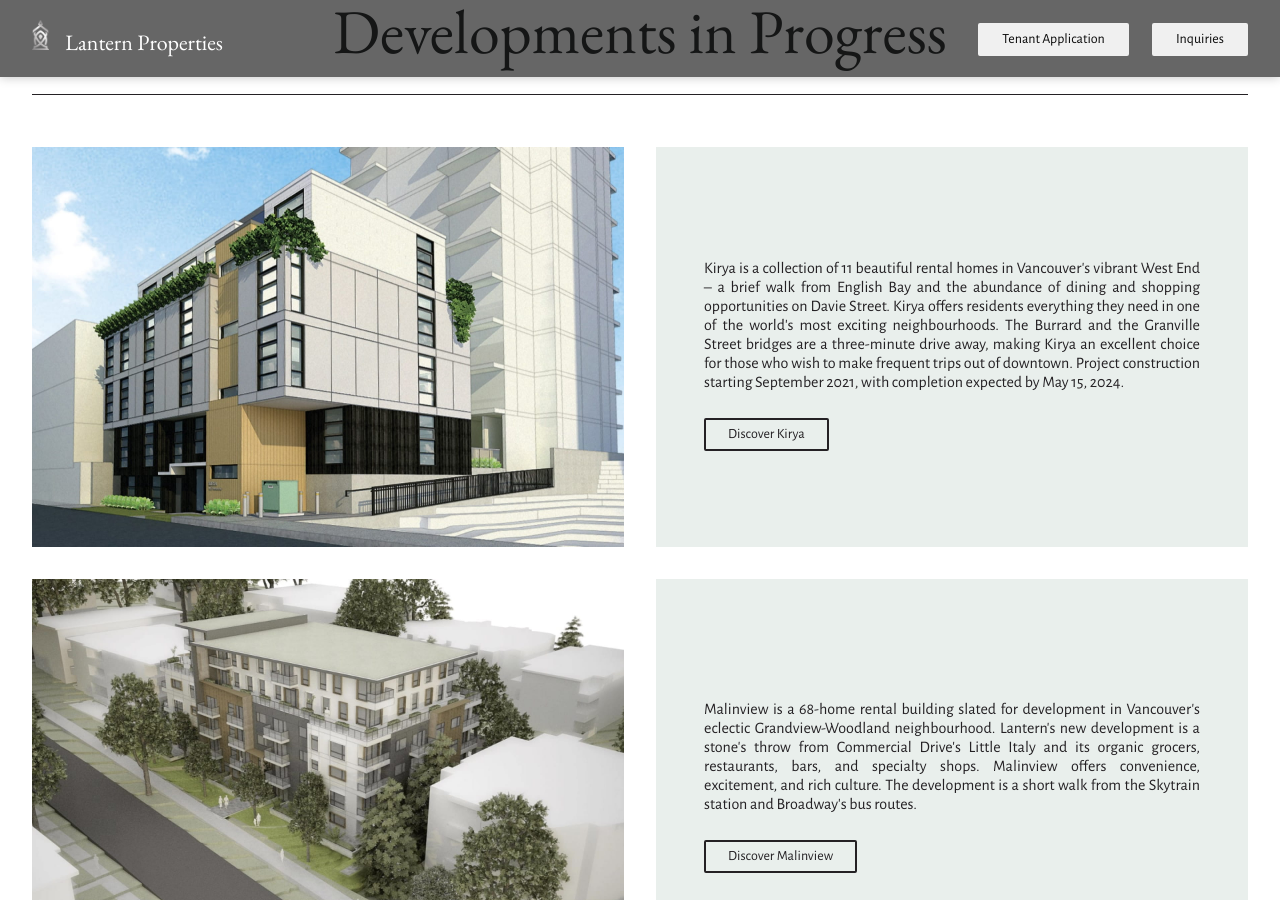
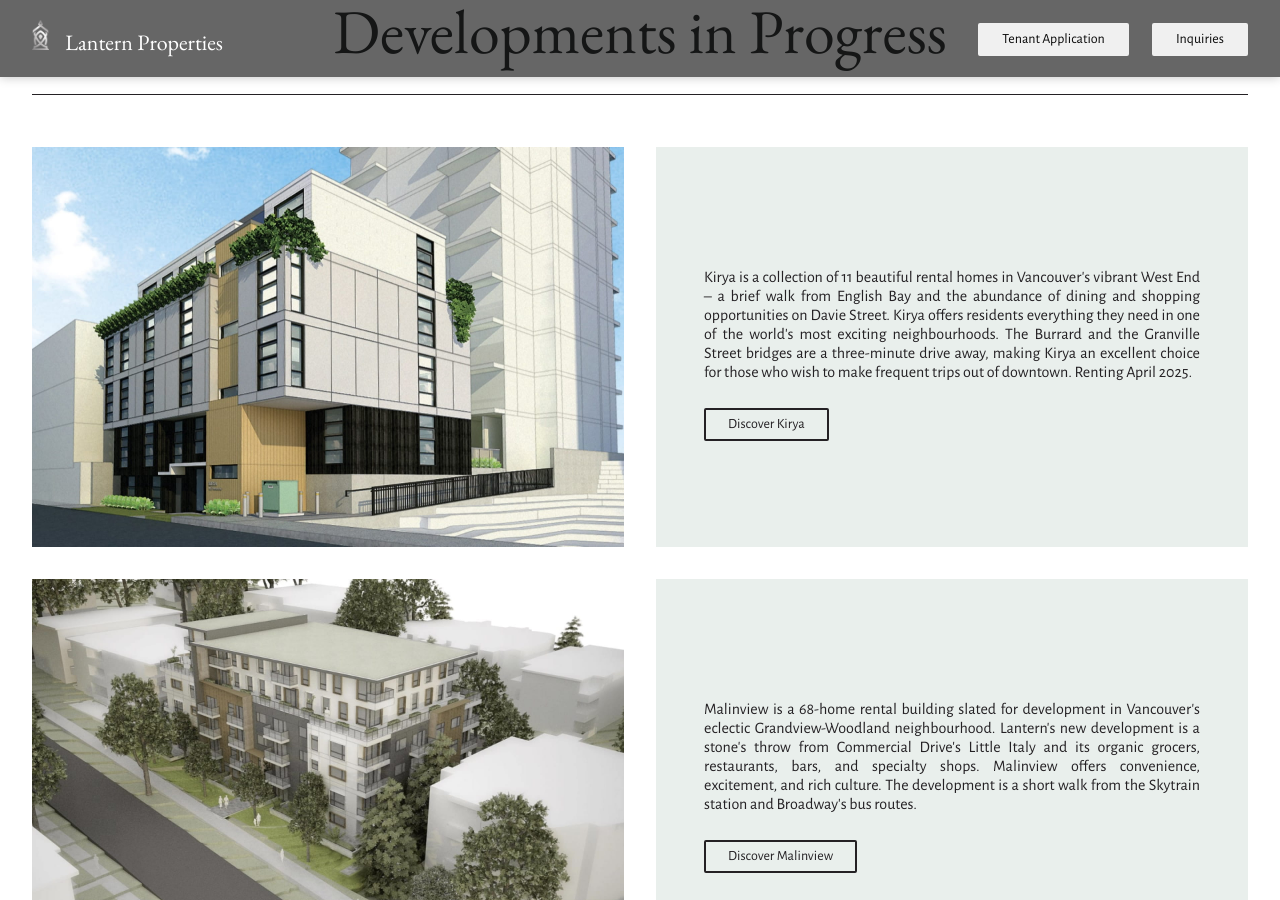
Before and after one commit to RF604/lantern2020, a Jekyll site: the page built from index.html, in a window 1280 px wide and 900 px high, scrolled down 2096 px. Built offline with Jekyll 4.4.1, drawn with Linux system fonts in a browser that asks for light colours.

Commit message:
periodic commit

```diff
--- a/index.html
+++ b/index.html
@@ -69,7 +69,7 @@ title: Home
   <img src="/images/maxine-6.jpg">
   <div class="flex-center">
     <div>
-      <p>Kirya is a collection of 11 beautiful rental homes in Vancouver's vibrant West End – a brief walk from English Bay and the abundance of dining and shopping opportunities on Davie Street. Kirya offers residents everything they need in one of the world's most exciting neighbourhoods. The Burrard and the Granville Street bridges are a three-minute drive away, making Kirya an excellent choice for those who wish to make frequent trips out of downtown. Project construction starting September 2021, with completion expected by May 15, 2024.</p>
+      <p>Kirya is a collection of 11 beautiful rental homes in Vancouver's vibrant West End – a brief walk from English Bay and the abundance of dining and shopping opportunities on Davie Street. Kirya offers residents everything they need in one of the world's most exciting neighbourhoods. The Burrard and the Granville Street bridges are a three-minute drive away, making Kirya an excellent choice for those who wish to make frequent trips out of downtown. Renting April 2025.</p>
 
       <a href="/kirya.html"><button>Discover Kirya</button></a>
     </div>
--- a/kirya.html
+++ b/kirya.html
@@ -15,7 +15,7 @@ header-class: project-header
       <h3>About {{ page.title }} -- {{ page.address }}</h3>
       <p>Kirya is a collection of 11 beautiful rental homes in Vancouver's vibrant West End – a brief walk from English Bay and the abundance of dining and shopping opportunities on Davie Street. Kirya offers residents everything they need in one of the world's most exciting neighbourhoods. The Burrard and the Granville Street bridges are a three-minute drive away, making Kirya an excellent choice for those who wish to make frequent trips out of downtown.
       </br></br>
-      Project construction starting September 2021, with completion expected by May 15, 2024.</p>
+      Renting April 2025.</p>
 
       <p>Architect: <a href="http://stuarthoward.com" target="_blank">Stuart Howard Architects</a>
 <br>
```
Also changed, not shown: Gemfile.lock, 1 other file.
